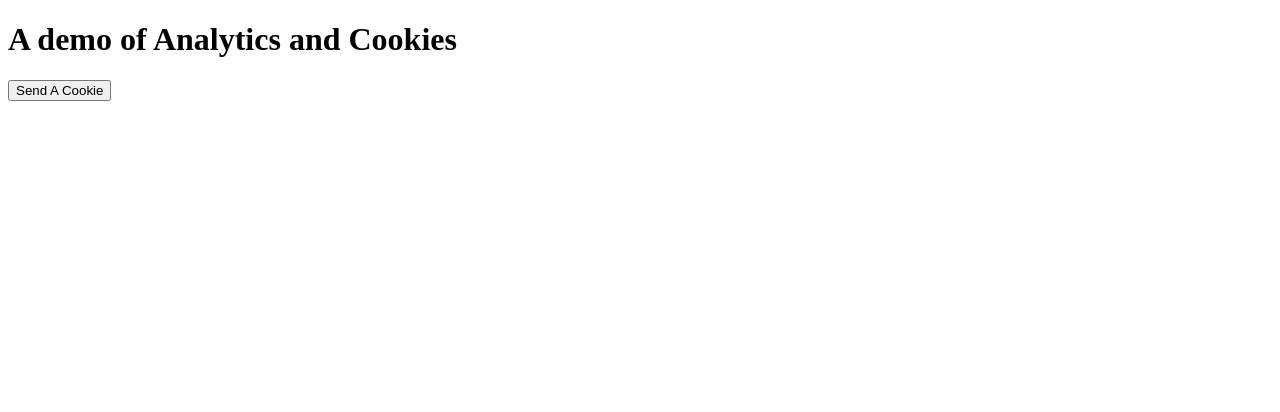
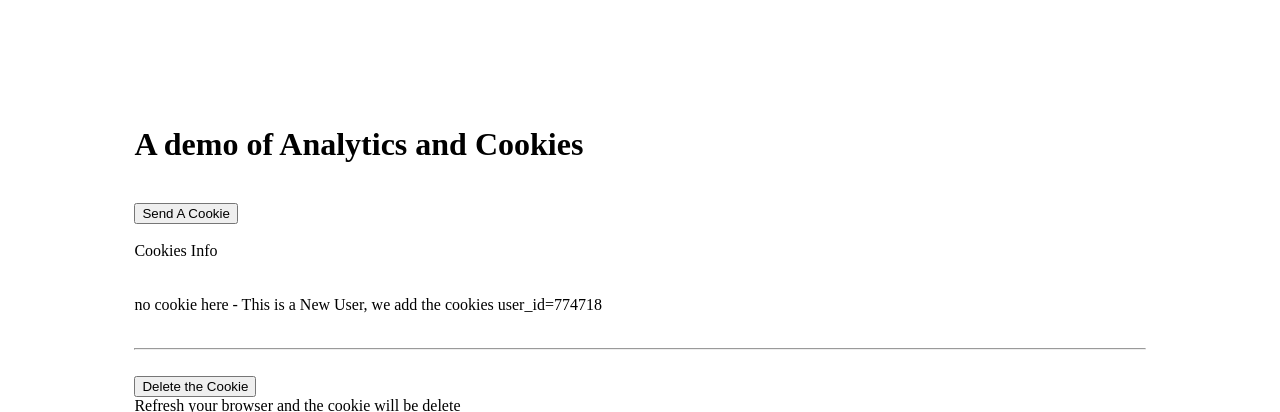
Before and after one commit to dnedaniele/-track-test-cookies-, a plain HTML site: page index.html in a window 1280 px wide. Both pictures are taken after a click on the button "Send A Cookie". Shown: the top 412 px of the page. Drawn offline with Linux system fonts and the light colour scheme.

Commit message:
cookies delete

```diff
--- a/index.html
+++ b/index.html
@@ -6,7 +6,7 @@
     <title>Document</title>
     <!-- Google Analytics -->
     <!-- Global site tag (gtag.js) - Google Analytics -->
-   <!--  <script
+    <!--  <script
       async
       src="https://www.googletagmanager.com/gtag/js?id=MEASUREMENT_ID"
     ></script> -->
@@ -40,9 +40,34 @@
       }
     </script> -->
   </head>
+  <link rel="stylesheet" href="./style.css" />
   <body>
-    <h1>A demo of Analytics and Cookies</h1>
-    <button onclick="sendCookie()">Send A Cookie </button>
+    <div id="container">
+      <h1>A demo of Analytics and Cookies</h1>
+      <br />
+      <button onclick="sendCookie()">Send A Cookie</button>
+      <br />
+      <br />
+      <div>
+        Cookies Info
+        <div class="cookiesinfo">
+          <br />
+          <br /><span class="show-cookies"></span>
+        </div>
+      </div>
+      <hr>
+      <br>
+      <button onclick="deleteCookie()">Delete the Cookie</button>
+      <br>
+      <div>
+        Refresh your browser and the cookie will be delete
+        <div class="cookiesinfo">
+
+          <span class="show-cookies"></span>
+        </div>
+      </div>
+    </div>
+
     <script src="./index.js" type="text/javascript"></script>
   </body>
 </html>
--- a/index.js
+++ b/index.js
@@ -1,4 +1,33 @@
-function sendCookie () {
-    document.cookie = "daniele_cookies = 123456"
-    console.log(document.cookie)
+
+function generateId() {
+    return parseInt(Math.random() * 1000000); // 123123123123123
+  }
+
+
+
+  function sendCookie () {
+
+        const cookieValue = document.cookie
+          .split("; ")
+          .find((row) => row.startsWith("user_id")); // "user=123123"
+
+          let userId = null;
+    // New User
+        if (cookieValue === null || cookieValue === undefined) {
+
+          userId = generateId();
+          document.cookie = "user_id=" + userId;
+          let infoNewUser = " no cookie here - This is a New User, we add the cookies " + document.cookie;
+          document.querySelector(".show-cookies").textContent = infoNewUser;
+        }else{
+            userId = cookieValue.split("=")[1];
+            let infoOldUser = "   This is an Old User - existing cookie: user_id = " + userId;
+            document.querySelector(".show-cookies").textContent = infoOldUser;
+        }
+        return userId;
 }
+
+
+function deleteCookie() {
+    document.cookie = "user_id = deleteMe; expires=Thu, 01 Jan 1970 00:00:00 GMT;";
+}
--- /dev/null
+++ b/style.css
@@ -0,0 +1,8 @@
+#container{
+    margin: 10%;
+}
+.cookiesinfo {
+
+    width: 510px;
+    height: 80px;
+}
```
